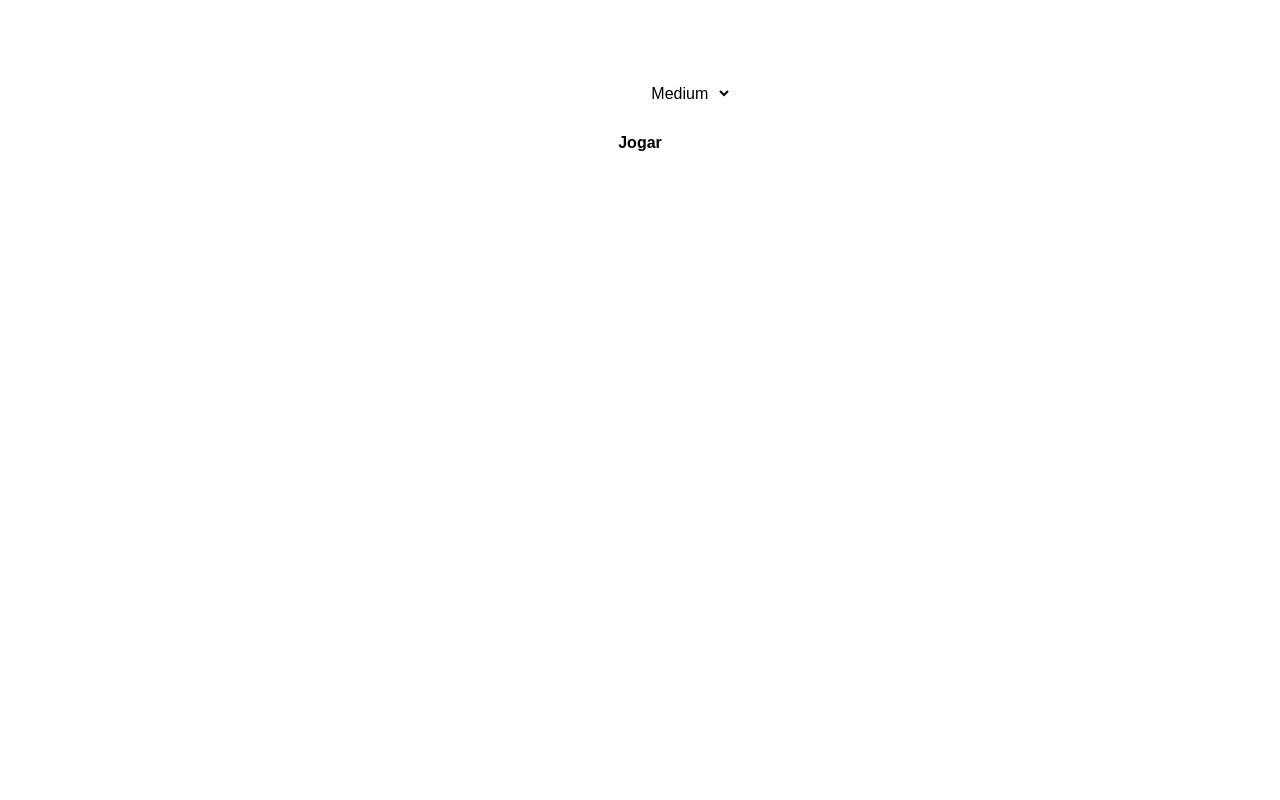
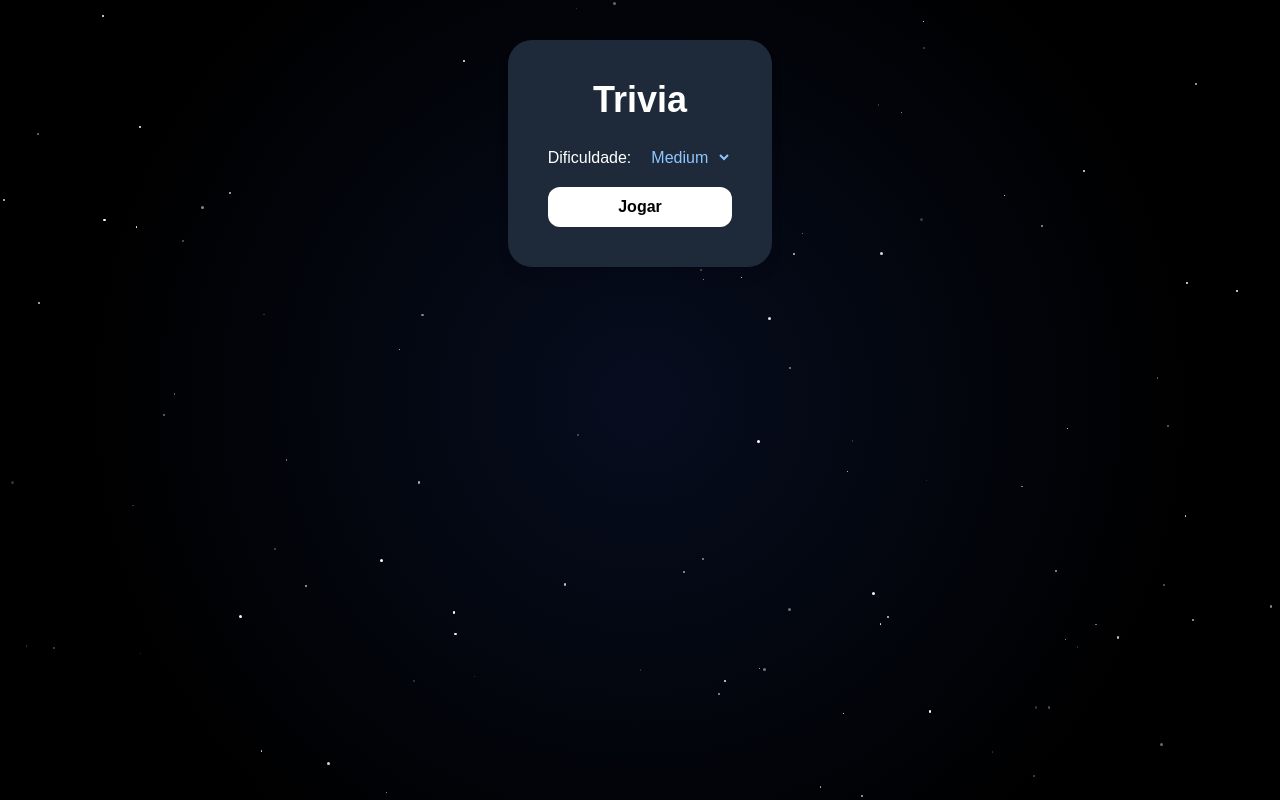
Before and after one commit to vinicius-pascoal/Trivia, a Next.js app: page / in a window 1280 px wide. Built offline with nearby package versions, Linux system fonts and the light colour scheme.

Commit message:
new styles

```diff
--- a/src/app/page.tsx
+++ b/src/app/page.tsx
@@ -3,6 +3,7 @@
 import { useEffect, useState } from "react";
 import { TriviaCard } from "../components/TriviaCard";
 import { Loader } from "../components/Loader";
+import GalaxyBackground from "../components/GalaxyBackground";
 
 type GameState = "start" | "playing" | "finished";
 
@@ -85,8 +86,9 @@ export default function HomePage() {
   }, [difficulty]);
 
   return (
-
-      <main className="text-center text-white p-4">
+    <>
+      <GalaxyBackground />
+      <main className="bg-gray-800 backdrop-blur-md max-h-screen flex align-middle justify-center flex-col w-fit mx-auto my-10 text-center text-white p-10 rounded-3xl shadow-lg">
         <h1 className="text-4xl font-bold mb-6">Trivia</h1>
 
         {gameState === "start" && (
@@ -94,7 +96,7 @@ export default function HomePage() {
             <div className="mb-4">
               <label className="mr-2">Dificuldade:</label>
               <select
-                className="text-black rounded-lg px-2 py-1"
+                className="text-blue-300 rounded-lg px-2 py-1"
                 value={difficulty}
                 onChange={(e) =>
                   setDifficulty(e.target.value as "easy" | "medium" | "hard")
@@ -146,6 +148,6 @@ export default function HomePage() {
           </div>
         )}
       </main>
-
+    </>
   );
 }
--- /dev/null
+++ b/src/components/GalaxyBackground.tsx
@@ -0,0 +1,56 @@
+"use client";
+
+import { motion } from "framer-motion";
+import { useEffect, useState } from "react";
+
+const NUM_STARS = 100;
+
+export default function GalaxyBackground() {
+  const [stars, setStars] = useState<{ id: number; top: string; left: string; size: number }[]>([]);
+
+  useEffect(() => {
+    const generatedStars = Array.from({ length: NUM_STARS }).map((_, i) => ({
+      id: i,
+      top: `${Math.random() * 100}%`,
+      left: `${Math.random() * 100}%`,
+      size: Math.random() * 2 + 1,
+    }));
+    setStars(generatedStars);
+  }, []);
+
+  return (
+    <div className="fixed inset-0 z-[-1] overflow-hidden max-h-screen h-screen bg-black">
+      {/* Nebulosa animada */}
+      <motion.div
+        className="absolute inset-0"
+        initial={{ opacity: 0.6 }}
+        animate={{ opacity: [0.6, 0.7, 0.6], scale: [1, 1.05, 1] }}
+        transition={{ duration: 15, repeat: Infinity, ease: "easeInOut" }}
+        style={{
+          background: `radial-gradient(circle at 50% 50%, #1e3a8a55, #000000 70%)`,
+        }}
+      />
+
+      {/* Estrelas piscando */}
+      {stars.map((star) => (
+        <motion.div
+          key={star.id}
+          className="absolute rounded-full bg-white"
+          style={{
+            top: star.top,
+            left: star.left,
+            width: `${star.size}px`,
+            height: `${star.size}px`,
+          }}
+          animate={{ opacity: [0.2, 1, 0.2] }}
+          transition={{
+            duration: Math.random() * 3 + 2,
+            repeat: Infinity,
+            ease: "easeInOut",
+            delay: Math.random() * 5,
+          }}
+        />
+      ))}
+    </div>
+  );
+}
```
